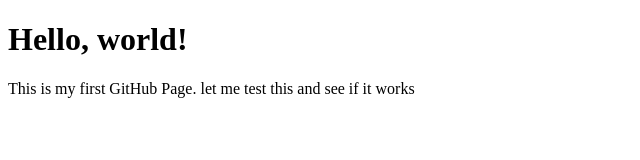
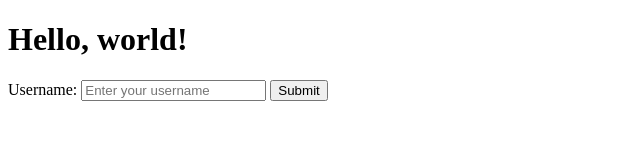
Before and after one commit to bluedragon8078/web-design, a plain HTML site: page index.html in a window 1280 px wide. Shown: the whole page, without its empty margins (0-640 px from the left). Drawn offline with Linux system fonts and the light colour scheme.

Commit message:
Update index.html

```diff
--- a/index.html
+++ b/index.html
@@ -5,8 +5,10 @@
   </head>
   <body>
     <h1>Hello, world!</h1>
-    <p>This is my first GitHub Page.
-    let me test this
-    and see if it works</p>
+    <form>
+      <label for="username">Username:</label>
+      <input type="text" id="username" name="username" placeholder="Enter your username">
+      <button type="submit">Submit</button>
+    </form>
   </body>
 </html>
```
